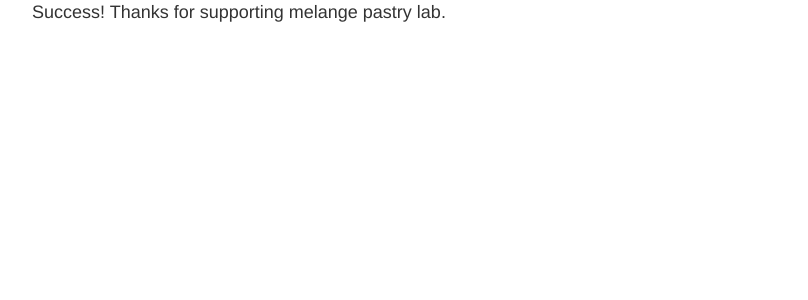
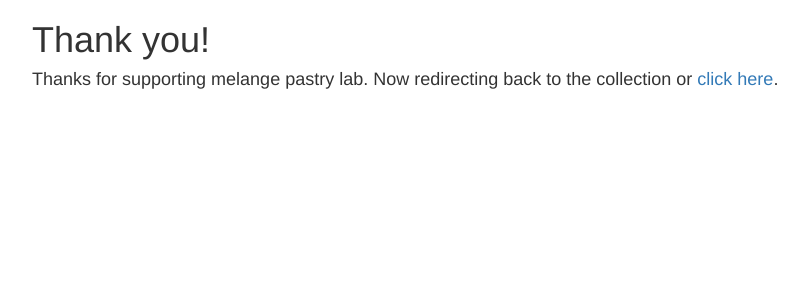
Before and after one commit to melangepastrylab/melangepastrylab.github.io, a Jekyll site: the page built from success.html, in a window 1280 px wide. Shown: the top 300 px of the page, without its empty margins (38-846 px from the left). Built offline with Jekyll 4.4.1, drawn with Linux system fonts in a browser that asks for light colours; nearby versions of some CDN libraries.

Commit message:
success page

```diff
--- a/success.html
+++ b/success.html
@@ -1,7 +1,10 @@
 ---
 layout: default
-title: success
+title: thanks!
 ---
-<p>
-  Success!  Thanks for supporting melange pastry lab.
-</p>
+<h1>Thank you!</h1>
+<h4>Thanks for supporting melange pastry lab.  Now redirecting back to the collection or <a href="/">click here</a>.</h4>
+<script>
+var delay = 7000; // milliseconds
+setTimeout(function(){ window.location = "/"; }, delay);
+</script>
```
